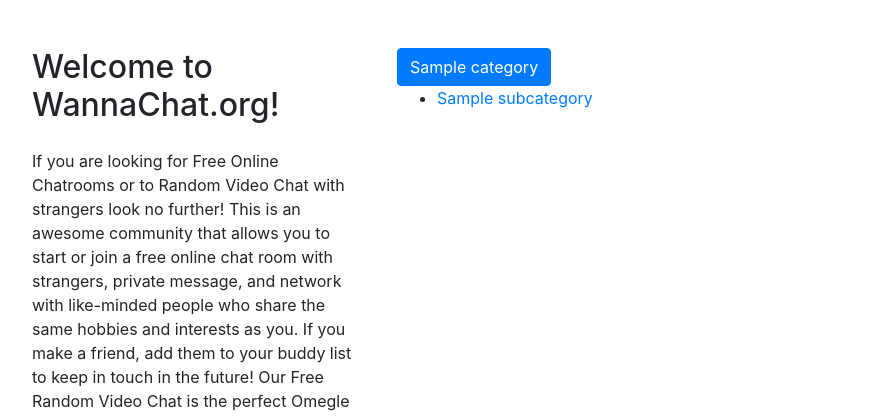
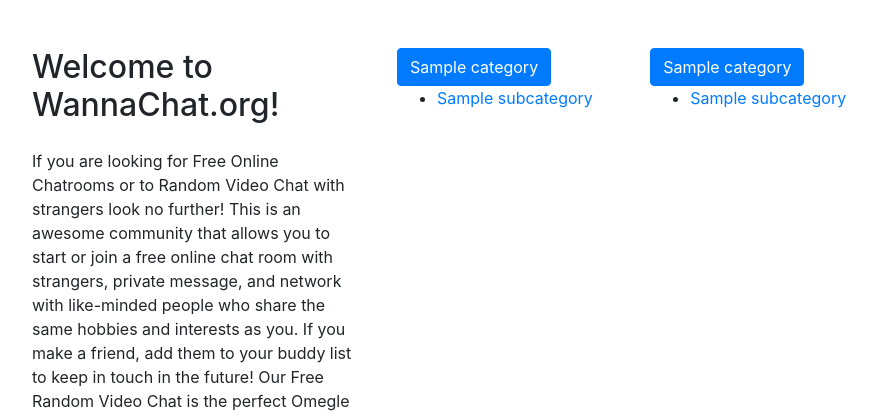
Before and after one commit to sajib1066/wannachat, a Django app: template templates/home/home.html in a window 1280 px wide. Shown: the part 126-542 px from the top of the page, without its empty margins (68-945 px from the left). Run offline with Django 4.2, Linux system fonts and the light colour scheme; the template is opened without the code that fills it: most values are stand-ins (such as "Sample title", 1, 10 or a date in 2020); some libraries are stand-ins or nearby versions.

Commit message:
add world chat

```diff
--- a/chatroom/context.py
+++ b/chatroom/context.py
@@ -2,7 +2,7 @@ from chatroom.models import Country
 
 
 def get_country_list(request):
-    country_list = Country.objects.all()
+    country_list = Country.objects.filter(is_active=True)
     context = {
         'country_list': country_list
     }
--- a/templates/home/home.html
+++ b/templates/home/home.html
@@ -4,6 +4,24 @@
 {% block content %}
 <div class="col-md-7 col-lg-8">
     <div class="row">
+        {% for category in world_chat_list %}
+            <div class="col-md-6 col-lg-4">
+                <div class="section-btn"><a target="_self" href="#" class="btn btn-primary btn-md" id="random-chat">{{ category.name }}</a></div>
+                <div class="sub_category">
+                    <ul>
+                        {% for subcategory in category.sub_categories.all %}
+                            <li>
+                                {% if category.category_type == 'chatroom' %}
+                                    <a href="{% url 'chatroom:room' subcategory.pk %}">{{ subcategory.name }}</a>
+                                {% else %}
+                                    <a href="">{{ subcategory.name }}</a>
+                                {% endif %}
+                            </li>
+                        {% endfor %}
+                    </ul>
+                </div>
+            </div>
+        {% endfor %}
         {% for category in category_list %}
             <div class="col-md-6 col-lg-4">
                 <div class="section-btn"><a target="_self" href="#" class="btn btn-primary btn-md" id="random-chat">{{ category.name }}</a></div>
--- a/wannachat/context.py
+++ b/wannachat/context.py
@@ -5,7 +5,7 @@ from chatroom.models import Country, Category, SubCategory
 def stats(request):
     context = {
         'total_user': User.objects.count(),
-        'total_country': Country.objects.count(),
+        'total_country': Country.objects.filter(is_active=True).count(),
         'total_category': Category.objects.count(),
         'total_subcategory': SubCategory.objects.count(),
     }
--- a/wannachat/views.py
+++ b/wannachat/views.py
@@ -32,7 +32,9 @@ class HomeView(View):
             except Country.DoesNotExist:
                 country = None
                 category_list = None
+        world_chat_list = Category.objects.filter(country__slug='world')
         context = {
+            'world_chat_list': world_chat_list,
             'category_list': category_list,
             'selected_country': country,
         }
```
Lines whose indentation alone changed are shown as unchanged.
